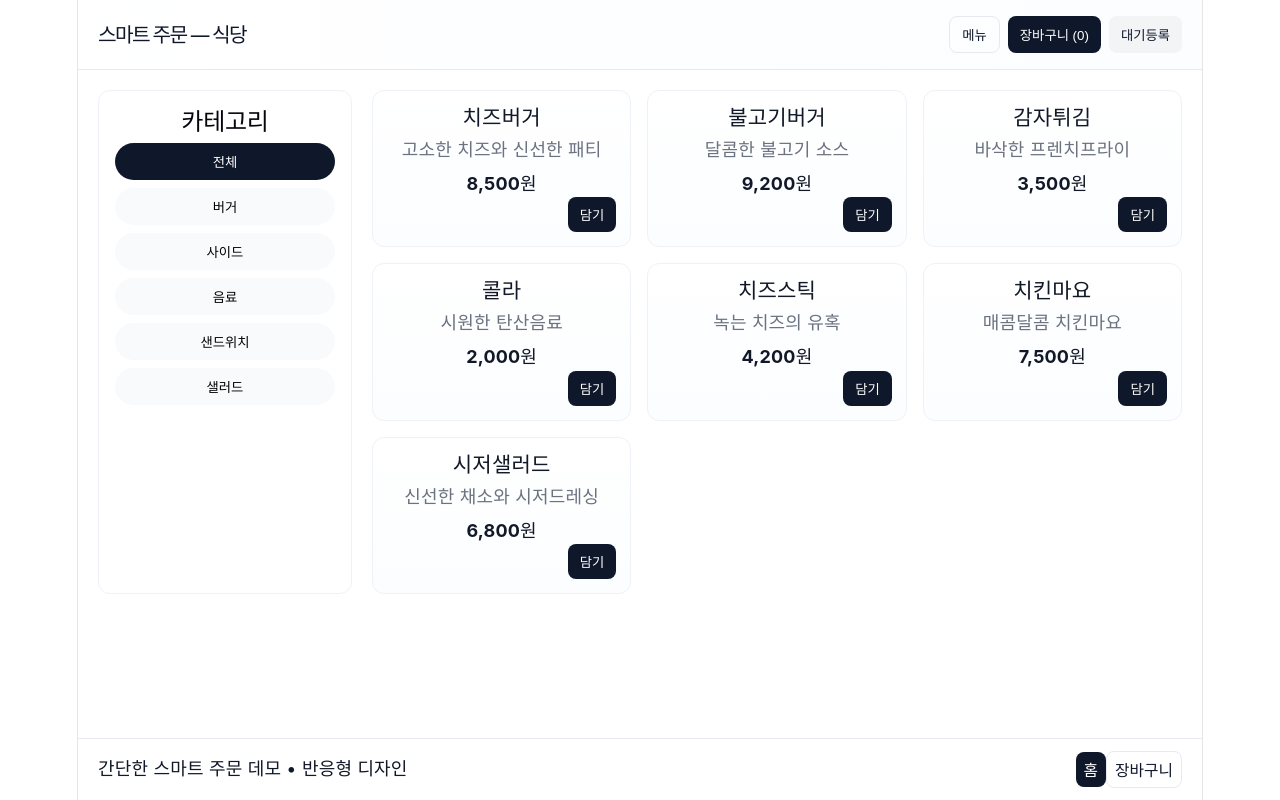
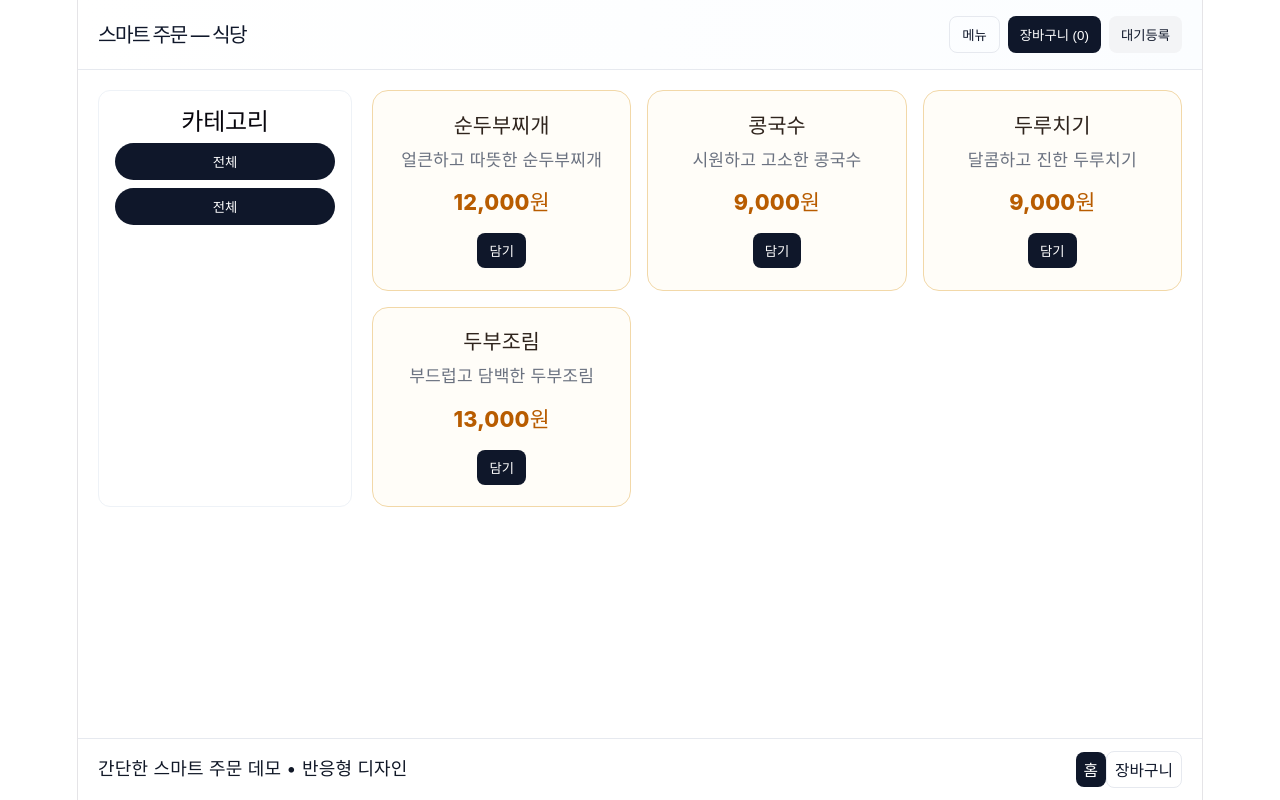
Before and after one commit to haeyongb971-lang/restaurant-app, a React (Vite) app: page / in a window 1280 px wide. Built offline with nearby package versions, Linux system fonts and the light colour scheme.

Commit message:
메뉴 수정

```diff
--- a/src/App.jsx
+++ b/src/App.jsx
@@ -2,13 +2,10 @@ import React, { useEffect, useMemo, useState } from 'react'
 import './App.css'
 
 const SAMPLE_MENU = [
-  { id: 1, name: '치즈버거', category: '버거', price: 8500, desc: '고소한 치즈와 신선한 패티' },
-  { id: 2, name: '불고기버거', category: '버거', price: 9200, desc: '달콤한 불고기 소스' },
-  { id: 3, name: '감자튀김', category: '사이드', price: 3500, desc: '바삭한 프렌치프라이' },
-  { id: 4, name: '콜라', category: '음료', price: 2000, desc: '시원한 탄산음료' },
-  { id: 5, name: '치즈스틱', category: '사이드', price: 4200, desc: '녹는 치즈의 유혹' },
-  { id: 6, name: '치킨마요', category: '샌드위치', price: 7500, desc: '매콤달콤 치킨마요' },
-  { id: 7, name: '시저샐러드', category: '샐러드', price: 6800, desc: '신선한 채소와 시저드레싱' }
+  { id: 1, name: '순두부찌개', category: '전체', price: 12000, desc: '얼큰하고 따뜻한 순두부찌개' },
+  { id: 2, name: '콩국수', category: '전체', price: 9000, desc: '시원하고 고소한 콩국수' },
+  { id: 3, name: '두루치기', category: '전체', price: 9000, desc: '달콤하고 진한 두루치기' },
+  { id: 4, name: '두부조림', category: '전체', price: 13000, desc: '부드럽고 담백한 두부조림' }
 ]
 
 function formatCurrency(n) {
@@ -103,11 +100,11 @@ export default function App() {
 
             <div className="menu-list">
               {filtered.map(item => (
-                <article className="menu-card" key={item.id}>
-                  <div className="menu-body">
-                    <h3>{item.name}</h3>
-                    <p className="muted">{item.desc}</p>
-                    <div className="price">{formatCurrency(item.price)}</div>
+                <article className="menu-card" key={item.id} style={{ display: 'flex', justifyContent: 'space-between', alignItems: 'center', gap: '1rem', padding: '1.2rem 1.3rem', borderRadius: '16px', border: '1px solid #f2d8a8', background: '#fffdf8' }}>
+                  <div className="menu-body" style={{ flex: 1, display: 'flex', flexDirection: 'column', gap: '0.45rem' }}>
+                    <h3 style={{ margin: 0, fontSize: '1.15rem', fontWeight: 800, color: '#2f241d' }}>{item.name}</h3>
+                    <p className="muted" style={{ margin: 0, fontSize: '0.95rem' }}>{item.desc}</p>
+                    <div className="price" style={{ fontSize: '1.2rem', fontWeight: 800, color: '#b85c00' }}>{formatCurrency(item.price)}</div>
                   </div>
                   <div className="menu-actions">
                     <button className="btn" onClick={() => addToCart(item)}>담기</button>
```
